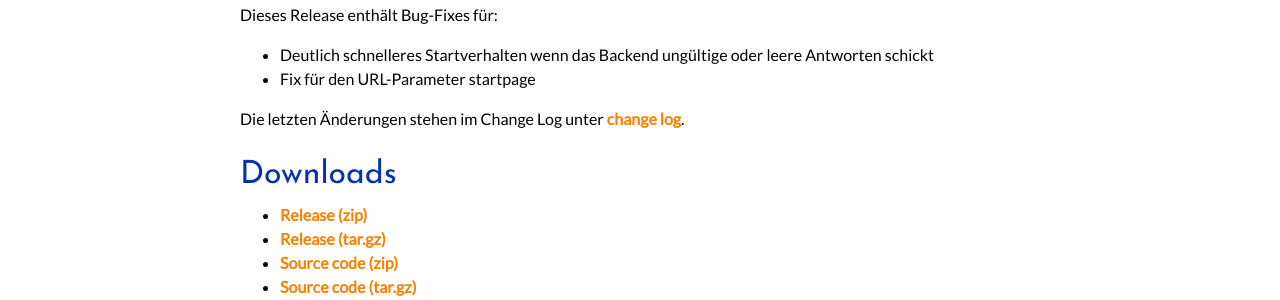
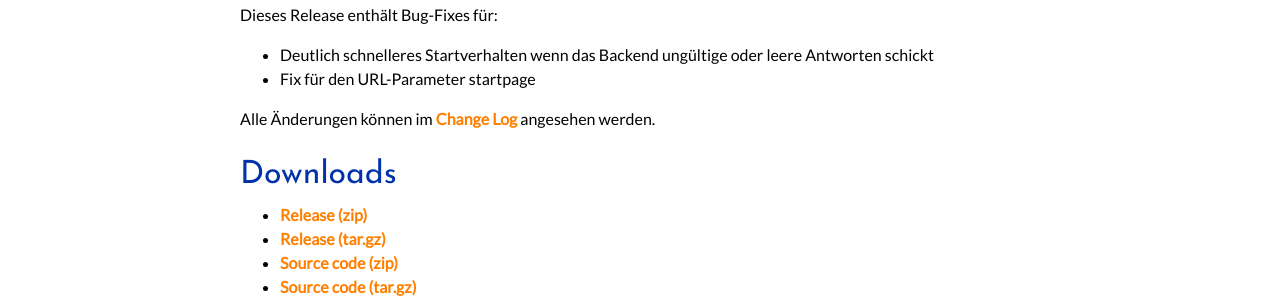
Before and after one commit to CometVisu/cometvisu.github.io, a Jekyll site: the page built from _posts/2017-04-02-CometVisu-release-0.10.1.de.md, in a window 1280 px wide. Shown: the part 1145-1445 px from the top of the page. Built offline with Jekyll 4.4.1, drawn with Linux system fonts in a browser that asks for light colours; some web fonts are replaced.

Commit message:
Better wording

```diff
--- a/_posts/2017-04-02-CometVisu-release-0.10.1.de.md
+++ b/_posts/2017-04-02-CometVisu-release-0.10.1.de.md
@@ -17,8 +17,9 @@ Dieses Release enthält Bug-Fixes für:
 - Deutlich schnelleres Startverhalten wenn das Backend ungültige oder leere Antworten schickt
 - Fix für den URL-Parameter startpage
 
-Die letzten Änderungen stehen im Change Log unter
-[change log](https://raw.githubusercontent.com/CometVisu/CometVisu/v0.10.1/ChangeLog).
+Alle Änderungen können im
+[Change Log](https://raw.githubusercontent.com/CometVisu/CometVisu/v0.10.1/ChangeLog)
+angesehen werden.
 
 Downloads
 ---------
```
